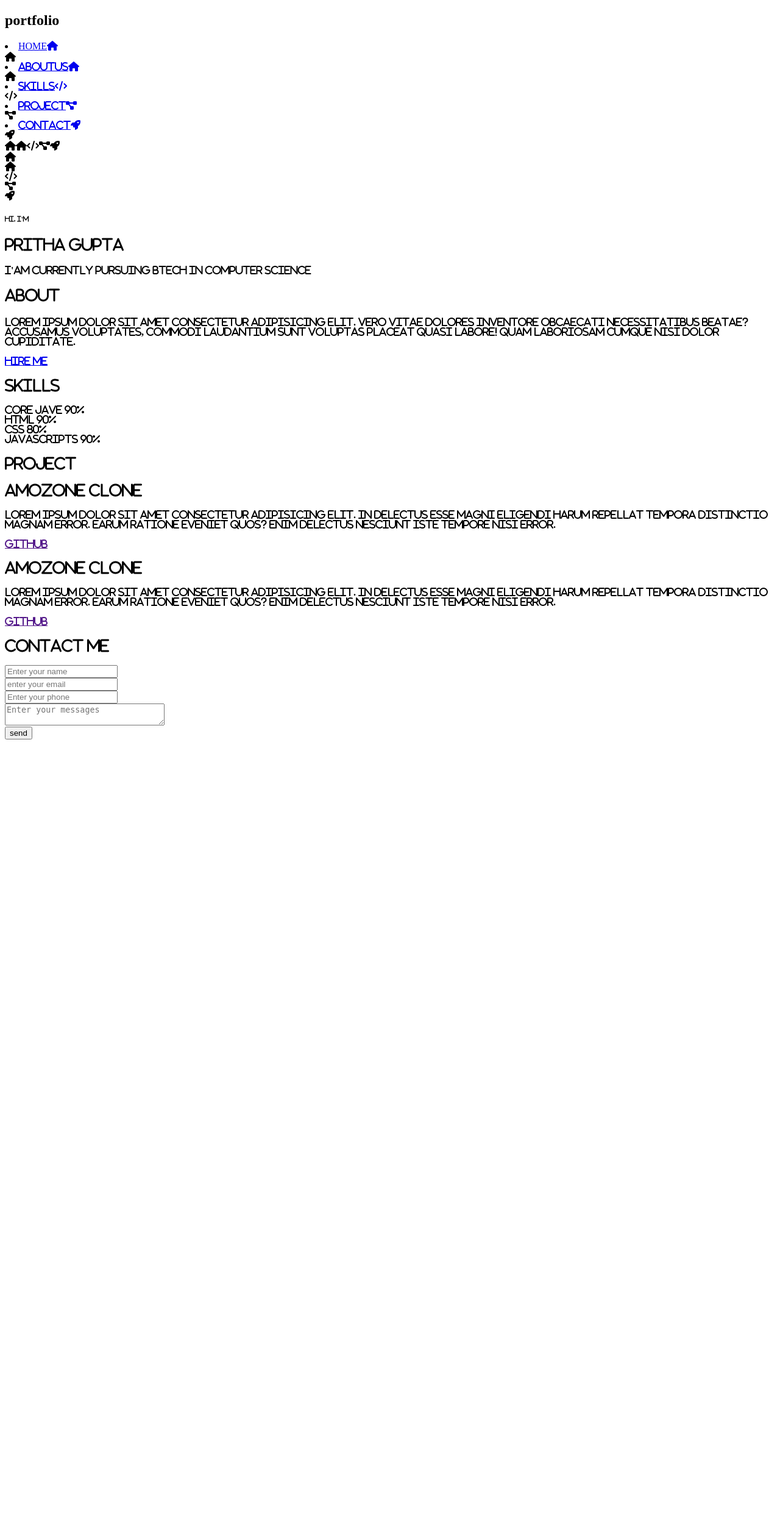
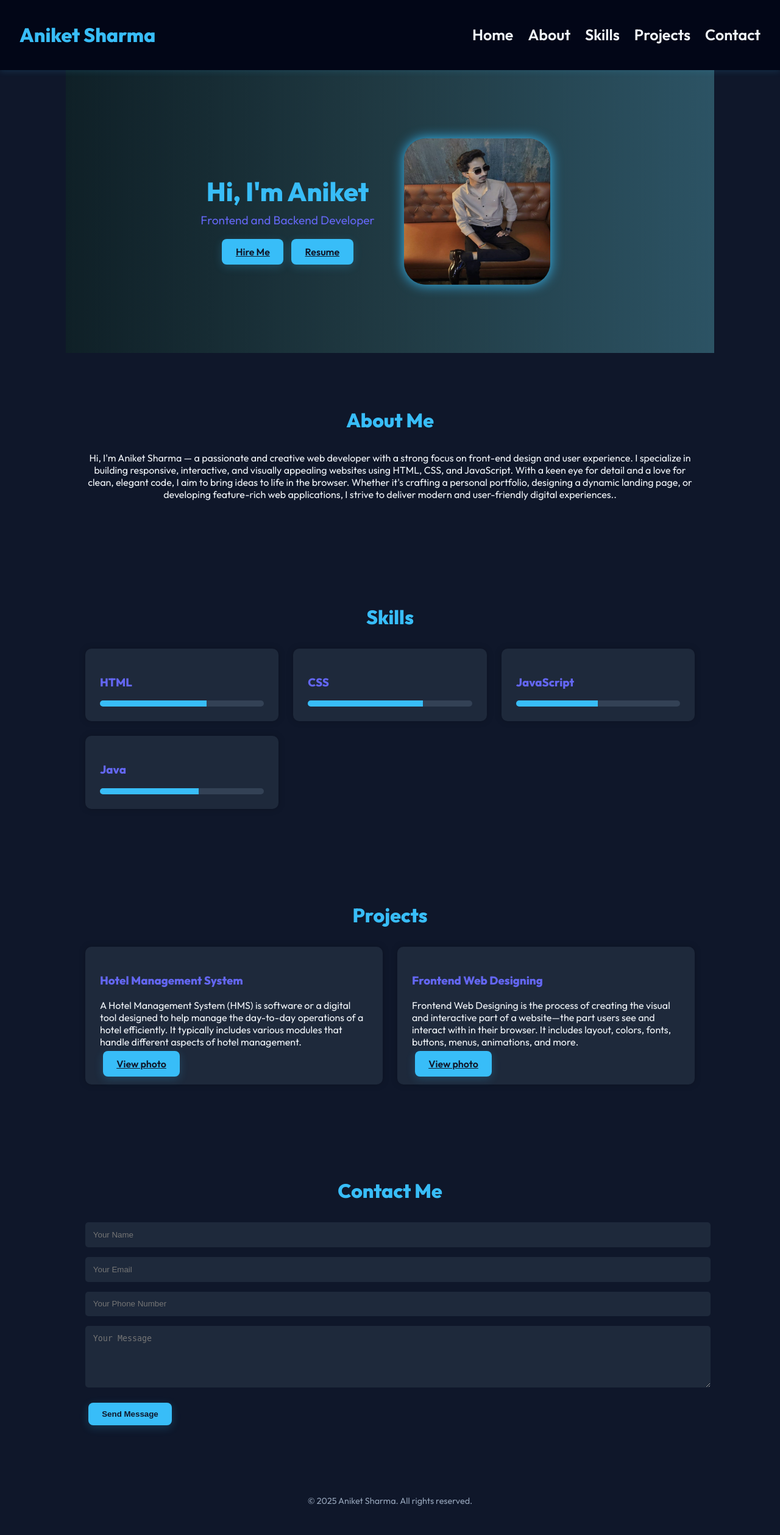
Before and after one commit to AniketSharma20/portfolio, a Django app: template portfolio/myapp/templates/myapp/index.html in a window 1280 px wide. Shown: the whole page at 61% size. Before the commit the page ends 1213 px from the top, so only its background shows below. Run offline with Django 5.2, Linux system fonts and the light colour scheme; the template is opened without the code that fills it, so the values that code supplies are empty; parts of the project's set-up code (start-up, migrations or seed data) failed here and were passed over.

Commit message:
requirements and settings file changed for depolyment

```diff
--- a/portfolio/myapp/templates/myapp/index.html
+++ b/portfolio/myapp/templates/myapp/index.html
@@ -1,123 +1,317 @@
 {% load static %}
 <!DOCTYPE html>
-<html>
+<html lang="en">
+
 <head>
-    <title>portfolio</title>
-    <link rel="stylesheet" href="{%static 'myapp/main.css'%}">
-    <link rel="stylesheet" href="https://cdnjs.cloudflare.com/ajax/libs/font-awesome/6.7.2/css/all.min.css">
+  <meta charset="UTF-8">
+  <meta name="viewport" content="width=device-width, initial-scale=1.0">
+  <title>Aniket Sharma | Portfolio</title>
+  <link rel="stylesheet" href="https://cdnjs.cloudflare.com/ajax/libs/font-awesome/6.5.2/css/all.min.css" />
+  <link href="https://fonts.googleapis.com/css2?family=Outfit:wght@400;600;800&display=swap" rel="stylesheet">
+  <style>
+    :root {
+  --bg: #0f172a;
+  --primary: #38bdf8;     /* Sky Blue */
+  --accent: #6366f1;      /* Indigo */
+  --light: #f1f5f9;       /* Soft light */
+  --dark: #020617;
+}
+
+body {
+  margin: 0;
+  font-family: 'Outfit', sans-serif;
+  background-color: var(--bg);
+  color: var(--light);
+  scroll-behavior: smooth;
+}
+
+/* Header */
+header {
+  background: var(--dark);
+  padding: 1rem 2rem;
+  display: flex;
+  justify-content: space-between;
+  align-items: center;
+  position: sticky;
+  top: 0;
+  z-index: 1000;
+  box-shadow: 0 2px 10px rgba(56, 189, 248, 0.15);
+}
+
+header h1 {
+  font-weight: 800;
+  color: var(--primary);
+}
+
+nav ul {
+  list-style: none;
+  display: flex;
+  gap: 1.5rem;
+  margin: 0;
+  padding: 0;
+  font-size: 25px;
+}
+
+nav a {
+  color: var(--light);
+  text-decoration: none;
+  font-weight: 600;
+  position: relative;
+  transition: color 0.3s ease;
+}
+
+nav a::after {
+  content: "";
+  position: absolute;
+  bottom: -4px;
+  left: 0;
+  width: 0;
+  height: 2px;
+  background: var(--primary);
+  transition: width 0.3s ease;
+}
+
+nav a:hover::after {
+  width: 100%;
+}
+
+/* Hero */
+.hero {
+  background: linear-gradient(to right, #0f2027, #203a43, #2c5364);
+  padding: 4rem 2rem;
+  text-align: center;
+  display: flex;
+  flex-wrap: wrap;
+  justify-content: center;
+  align-items: center;
+}
+
+.hero-text h2 {
+  font-size: 2.7rem;
+  margin: 1rem 0 0.5rem;
+  color: var(--primary);
+}
+
+.typewriter {
+  font-size: 1.2rem;
+  color: var(--accent);
+  min-height: 30px;
+  margin-bottom: 1.5rem;
+}
+
+.hero img {
+  width: 240px;
+  height: 240px;
+  border-radius: 15%;
+  box-shadow: 0 0 20px var(--primary);
+  margin: 3rem;
+}
+
+/* Buttons */
+.btn {
+  background: var(--primary);
+  color: #0f172a;
+  padding: 0.7rem 1.4rem;
+  margin: 0.3rem;
+  border: none;
+  border-radius: 8px;
+  font-weight: 600;
+  cursor: pointer;
+  box-shadow: 0 4px 15px rgba(56, 189, 248, 0.2);
+  transition: all 0.3s ease;
+}
+
+.btn:hover {
+  background: var(--accent);
+  color: #fff;
+  transform: translateY(-2px);
+}
+
+/* Section */
+section {
+  padding: 4rem 2rem;
+  max-width: 1000px;
+  margin: auto;
+}
+
+.section-title {
+  font-size: 2rem;
+  color: var(--primary);
+  text-align: center;
+  margin-bottom: 2rem;
+}
+
+/* Cards */
+.skills, .projects {
+  display: grid;
+  grid-template-columns: repeat(auto-fit, minmax(250px, 1fr));
+  gap: 1.5rem;
+}
+
+.card {
+  background: #1e293b;
+  padding: 1.5rem;
+  border-radius: 10px;
+  box-shadow: 0 0 12px rgba(0, 0, 0, 0.2);
+  transition: transform 0.3s ease;
+}
+
+.card:hover {
+  transform: translateY(-5px);
+}
+
+.card h3 {
+  color: var(--accent);
+}
+
+/* Skill Bar */
+.skill-bar {
+  height: 10px;
+  background: #334155;
+  border-radius: 5px;
+  overflow: hidden;
+  margin-top: 8px;
+}
+
+.bar-fill {
+  height: 10px;
+  width: 0;
+  background: var(--primary);
+  transition: width 2s ease;
+}
+
+/* Contact Form */
+.contact-form input, .contact-form textarea {
+  width: 100%;
+  padding: 0.8rem;
+  margin-bottom: 1rem;
+  background: #1e293b;
+  border: none;
+  border-radius: 5px;
+  color: var(--light);
+}
+
+/* Footer */
+footer {
+  text-align: center;
+  padding: 2rem;
+  background: #0f172a;
+  color: #94a3b8;
+  font-size: 0.9rem;
+}
+
+  </style>
 </head>
+
 <body>
-  <nav id = "navbar" class="flex s-around bg-color">
+  <header>
+    <h1>Aniket Sharma</h1>
+    <nav>
+      <ul>
+        <li><a href="#home">Home</a></li>
+        <li><a href="#about">About</a></li>
+        <li><a href="#skills">Skills</a></li>
+        <li><a href="#projects">Projects</a></li>
+        <li><a href="#contact">Contact</a></li>
+      </ul>
+    </nav>
+  </header>
 
-    <div class="left-nav">
-        <h2 class="t-white">portfolio</h2>
-    </div>
-    <div class="right-nav">
-        <li><a href="#home"class="t-white roboto"> HOME<i class="fa-solid fa-house"></a></li>
-        <li><a href="#about"class="t-white roboto"> ABOUTUS<i class="fa-solid fa-"></a></li>
-        <li><a href="#skills"class="t-white roboto"> SKILLS<i class="fa-solid fa-code"></a></li>
-        <li><a href="#project"class="t-white roboto"> PROJECT<i class="fa-solid fa-project-diagram"></a></li>
-        <li><a href="#contact"class="t-white roboto"> CONTACT<i class="fa-solid fa-rocket"></a></li>
-    </div>
+  <main>
+    <section class="hero" id="home">
+      <div class="hero-text">
+        <h2>Hi, I'm Aniket</h2>
+        <div class="typewriter" id="typing"></div>
+        <a href="#contact" class="btn">Hire Me</a>
+        <a href="{% static 'myapp/aniket.pdf' %}" class="btn"> Resume</a>
+      </div>
+      <img src="{% static 'myapp/aniket1.jpg' %}" alt="Hero Image">
+    </section>
 
-  </nav>
-  <section id="home" class="flex s-around sw-80 m-auto">
-    <div class="home-left flex itmes-center">
-        <div class="home-content">
-            <h6 class="popinss">Hi, i'm</h6>
-            <h1 class="t-white">pritha gupta</h1>
-            <h4 class="popinss">I'am currently pursuing btech in computer science</h4>
-            <a href=""></a>
+    <section id="about">
+      <h2 class="section-title">About Me</h2>
+      <p style="text-align:center">Hi, I'm Aniket Sharma — a passionate and creative web developer with a strong focus on front-end design and user experience. I specialize in building responsive, interactive, and visually appealing websites using HTML, CSS, and JavaScript.
+
+With a keen eye for detail and a love for clean, elegant code, I aim to bring ideas to life in the browser. Whether it's crafting a personal portfolio, designing a dynamic landing page, or developing feature-rich web applications, I strive to deliver modern and user-friendly digital experiences..</p>
+    </section>
+
+    <section id="skills">
+      <h2 class="section-title">Skills</h2>
+      <div class="skills">
+        <div class="card">
+          <h3>HTML</h3>
+          <div class="skill-bar"><div class="bar-fill" data-percent="65%"></div></div>
         </div>
-
-    </div>
-  </section>
-  <section id ="ABOUTUS">
-    <h1 class="t-white center my-2 t-white f-2">ABOUT <menu></menu></h1>
-    <div class="about-container flex s-around">
-      <div class="about-left flex s-center items-center"></div>
-    </div>
-    <div class="about-right flex">
-      <div class="about-content">
-        <h1 class="t-white m-b-1 popinss"></h1>
-         <p class="t-white popinss"> Lorem ipsum dolor sit amet consectetur adipisicing elit. Vero vitae dolores inventore obcaecati necessitatibus beatae? Accusamus voluptates, commodi laudantium sunt voluptas placeat quasi labore! Quam laboriosam cumque nisi dolor cupiditate.</p>
-        <a href="btn" id="hireme" href="">hire me</a>
-      </div>
-    </div>
-  </section>
-  <section id="skills">
-    <h1 class="t-center my-2 t-white f-2">skills</h1>
-    <div class="service-center flex s-around h-50">
-      <div class="skills-left flex s-center items-center"></div>
-
-      <div class="skills-right flex itmes-center">
-        <div class="skills-container">
-        <div class="java bar p-relative"><span class="bar-content left t-white">core jave</span>
-        <span class="bar-content right-skills t-white">90%</span> </div>
-
-        <div class="html bar p-relative"><span class="bar-content left t-white">HTML</span>
-        <span class="bar-content right-skills t-white">90%</span> </div>
-
-        <div class="css bar p-relative"><span class="bar-content left t-white">CSS</span>
-        <span class="bar-content right-skills t-white">80%</span> </div>
-
-        <div class="js bar p-relative"><span class="bar-content left t-white">javascripts</span>
-        <span class="bar-content right-skills t-white">90%</span> </div>
+        <div class="card">
+          <h3>CSS</h3>
+          <div class="skill-bar"><div class="bar-fill" data-percent="70%"></div></div>
+        </div>
+        <div class="card">
+          <h3>JavaScript</h3>
+          <div class="skill-bar"><div class="bar-fill" data-percent="50%"></div></div>
+        </div>
+        <div class="card">
+          <h3>Java</h3>
+          <div class="skill-bar"><div class="bar-fill" data-percent="60%"></div></div>
         </div>
       </div>
-    </div>
-  </section>
-<section  id="project">
-  <h1 class="project-container my-2 t-white f-2">project</h1>
-  <div class="project-container flex s-center">
-    <div class="project-item flex f-col s-center">
-    <h1 class="t-white popiness">amozone clone</h1>
-    <p class="t-white popiness">Lorem ipsum dolor sit amet consectetur adipisicing elit. In delectus esse magni eligendi harum repellat tempora distinctio magnam error. Earum ratione eveniet quos? Enim delectus nesciunt iste tempore nisi error.</p>
-    <div class="button flex s-around">
-      <a href="" targets="_blank" class="btn mx-1 m-top">GitHub</a>
-    </div>
-    </div>
+    </section>
 
+    <section id="projects">
+      <h2 class="section-title">Projects</h2>
+      <div class="projects">
+        <div class="card">
+          <h3>Hotel Management System</h3>
+          <p>A Hotel Management System (HMS) is software or a digital tool designed to help manage the day-to-day operations of a hotel efficiently. It typically includes various modules that handle different aspects of hotel management.</p>
+          <a href="{% static 'myapp/resturant1.png' %}" class="btn">View photo</a>
+        </div>
+        <div class="card">
+          <h3>Frontend Web Designing</h3>
+          <p>Frontend Web Designing is the process of creating the visual and interactive part of a website—the part users see and interact with in their browser. It includes layout, colors, fonts, buttons, menus, animations, and more.</p>
+          <a href="{% static 'myapp/frantend.png' %}" class="btn">View photo</a>
+        </div>
+      </div>
+    </section>
 
+    <section id="contact">
+      <h2 class="section-title">Contact Me</h2>
+      <form method="post" class="contact-form">
+        {% csrf_token %}
+        <input type="text" name="name" placeholder="Your Name" required>
+        <input type="email" name="email" placeholder="Your Email" required>
+        <input type="text" name="number" placeholder="Your Phone Number" required>
+        <textarea name="message" rows="5" placeholder="Your Message" required></textarea>
+        <button type="submit" class="btn">Send Message</button>
+      </form>
+    </section>
+  </main>
 
-    <div class="project-item flex f-col s-center">
-    <h1 class="t-white popiness">amozone clone</h1>
-    <p class="t-white popiness">Lorem ipsum dolor sit amet consectetur adipisicing elit. In delectus esse magni eligendi harum repellat tempora distinctio magnam error. Earum ratione eveniet quos? Enim delectus nesciunt iste tempore nisi error.</p>
-    <div class="button flex s-around">
-      <a href="" targets="_blank" class="btn mx-1 m-top">GitHub</a>
-    </div>
-    </div>
-    </div>
-  </div>
-</section>
-<section id="contact" class="m-b-1">
-  <h1 class="t-center my-2 t-white f-2"> contact me</h1>
-  <div class="contact-container flex s-around itmes-center">
-    <div class="form"id="contactform">
-      <form method="post">
-        {% csrf_token%}
-        <div class="name form-div">
-          <input type="text" name="name"id="name" class="popinss" placeholder="Enter your name">
-        </div>
+  <footer>
+    <p>&copy; 2025 Aniket Sharma. All rights reserved.</p>
+  </footer>
 
-           <div class="email form-div">
-          <input type="email" name="email"id="" class="popinss" placeholder="enter your email">
+  <script>
+    const text = "Frontend and Backend Developer";
+    let i = 0;
+    function typeWriter() {
+      if (i < text.length) {
+        document.getElementById("typing").innerHTML += text.charAt(i);
+        i++;
+        setTimeout(typeWriter, 80);
+      }
+    }
+    typeWriter();
 
-             <div class="phone form-div">
-          <input type="phone" name="number"id="" class="popinss" placeholder="Enter your phone" required>
-        </div>
+    const observer = new IntersectionObserver(entries => {
+      entries.forEach(entry => {
+        if (entry.isIntersecting) {
+          const bar = entry.target;
+          bar.style.width = bar.getAttribute("data-percent");
+        }
+      });
+    }, { threshold: 0.5 });
 
-           <div class="textarea form-div">
-          <textarea name="contect" id="textarea" cols="30" row="10" class="popinss" placeholder="Enter your messages"></textarea>
-        </div>
-
-
-        <button type="submit" class="btn popinss" id="submit">send</button>
-      </form>
-
-    </div>
-  </div>
-</section>
-
+    document.querySelectorAll(".bar-fill").forEach(bar => observer.observe(bar));
+  </script>
 </body>
 </html>
--- a/portfolio/portfolio/settings.py
+++ b/portfolio/portfolio/settings.py
@@ -24,9 +24,9 @@ BASE_DIR = Path(__file__).resolve().parent.parent
 SECRET_KEY = 'django-insecure-$smiax3!v*m_9&=!2ja0u)*t3tab0=aa&8uzsy=b^sr944baf^'
 
 # SECURITY WARNING: don't run with debug turned on in production!
-DEBUG = True
+DEBUG = False
 
-ALLOWED_HOSTS = []
+ALLOWED_HOSTS = ['AniketSharma.pythonanywhere.com']
 
 
 # Application definition
```
Also changed, not shown: portfolio/myapp/views.py (+12 -8 lines), portfolio/myapp/static/myapp/aniket.jpg (added), portfolio/myapp/static/myapp/aniket1.jpg (added), portfolio/myapp/static/myapp/frantend.png (added), portfolio/myapp/static/myapp/hero.jpg (added), portfolio/myapp/static/myapp/main.css (deleted), portfolio/myapp/static/myapp/pritha.jpg (added), portfolio/myapp/static/myapp/resturant.png (added), portfolio/myapp/static/myapp/resturant1.png (added), 1 other file.
